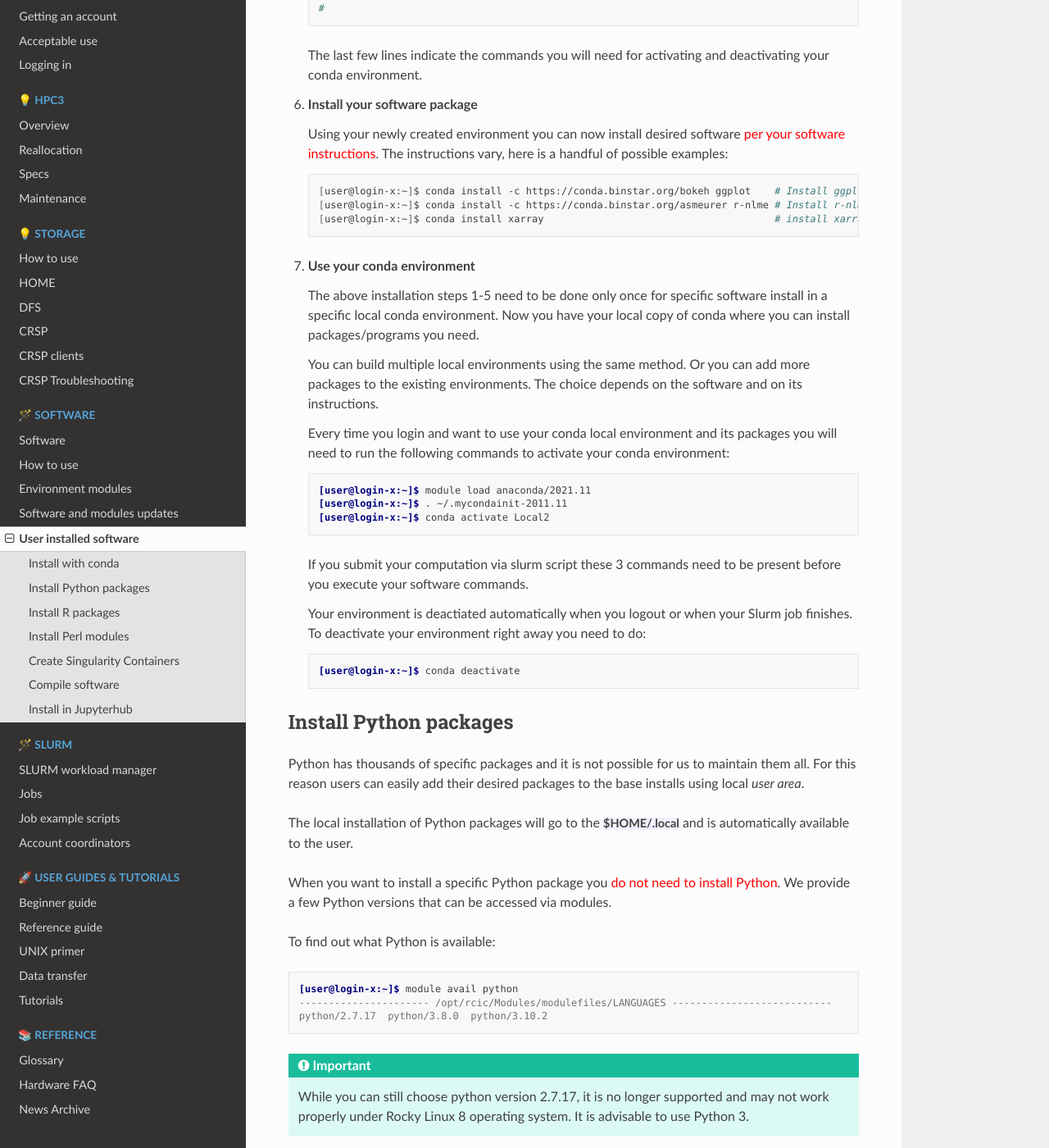
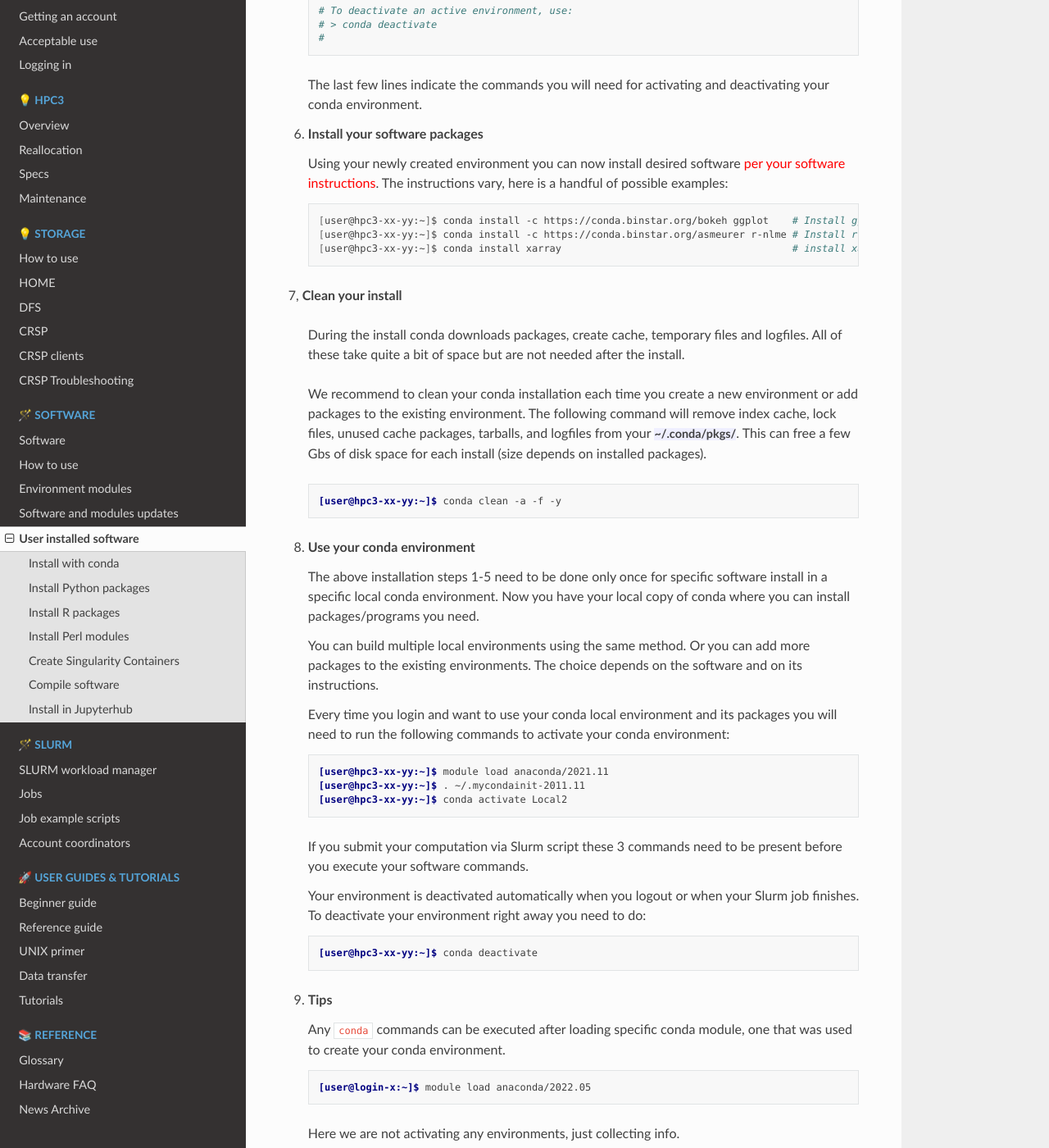
Before and after one commit to RCIC-UCI-Public/website-rcic, a Sphinx documentation site: the page built from docs/source/software/user-installed.rst, in a window 1280 px wide and 1400 px high, scrolled down 3731 px. Shown: the whole window at 82% size. Built offline with Sphinx 7.4.7 and the Read the Docs theme 2.0.0, drawn with Linux system fonts in a browser that asks for light colours; some of the changed text lies outside the part shown.

Commit message:
add conda clean and tips for dealing with conda envs. update prompts to indicate interactive node

```diff
--- a/docs/source/software/user-installed.rst
+++ b/docs/source/software/user-installed.rst
@@ -75,20 +75,22 @@ example panteater).
 
       [user@login-x:~]$ srun -c 2 -p free --pty /bin/bash -i
 
+   Next steps are executed on interactive node.
+
 2. **Load desired anaconda/miniconda module**
 
    For building in your user area, first you need to load anaconda module:
 
    .. code-block:: console
 
-      [user@login-x:~]$ module load anaconda/2021.11
+      [user@hpc3-xx-yy:~]$ module load anaconda/2021.11
 
    Check that ``conda`` command is available after module loading, the output of the
    command below should be similar to:
 
    .. code-block:: console
 
-      [user@login-x:~]$ which conda
+      [user@hpc3-xx-yy:~]$ which conda
       /opt/apps/anaconda/2021.11/bin/conda
 
    .. attention:: Conda always provides python and a few other applications.
@@ -102,7 +104,7 @@ example panteater).
 
    .. code-block:: console
 
-      [user@login-x:~]$ conda info
+      [user@hpc3-xx-yy:~]$ conda info
            active environment : None
              user config file : /data/homezvol0/panteater/.condarc
        populated config files :
@@ -154,7 +156,7 @@ example panteater).
 
    .. code-block:: console
 
-      [user@login-x:~]$ conda init bash
+      [user@hpc3-xx-yy:~]$ conda init bash
 
    This adds a few lines to your :tt:`~/.bashrc` file which may not always be desirable
    for your work with other programs.  Edit the :tt:`~/.bashrc` file and move all the lines
@@ -181,7 +183,7 @@ example panteater).
 
    .. code-block:: console
 
-      [user@login-x:~]$ conda create -n Local2
+      [user@hpc3-xx-yy:~]$ conda create -n Local2
 
    This will take some time to complete as anaconda is installing a lot
    of packages in your directory :tt:`~/.conda` and depending on what you are
@@ -205,7 +207,7 @@ example panteater).
    The last few lines indicate the commands you will need for activating and
    deactivating your conda environment.
 
-6. **Install your software package**
+6. **Install your software packages**
 
    Using your newly created environment you can now install desired software
    :red:`per your software instructions`. The instructions vary, here is a handful of
@@ -213,11 +215,26 @@ example panteater).
 
    .. code-block:: bash
 
-      [user@login-x:~]$ conda install -c https://conda.binstar.org/bokeh ggplot    # Install ggplot
-      [user@login-x:~]$ conda install -c https://conda.binstar.org/asmeurer r-nlme # Install r-nlme
-      [user@login-x:~]$ conda install xarray                                       # install xarray
+      [user@hpc3-xx-yy:~]$ conda install -c https://conda.binstar.org/bokeh ggplot    # Install ggplot
+      [user@hpc3-xx-yy:~]$ conda install -c https://conda.binstar.org/asmeurer r-nlme # Install r-nlme
+      [user@hpc3-xx-yy:~]$ conda install xarray                                       # install xarray
 
-7. **Use your conda environment**
+7, **Clean your install**
+
+   During the install conda downloads packages, create cache, temporary files and logfiles.
+   All of these take quite a bit of space but are not needed after the install.
+
+   We recommend to clean your conda installation each time you create a new
+   environment or add packages to the existing environment.
+   The following command will remove index cache, lock files, unused cache packages, tarballs, and logfiles
+   from your :tt:`~/.conda/pkgs/`. This can free a few Gbs of disk space for each
+   install (size depends on installed packages).
+
+   .. code-block:: console
+
+      [user@hpc3-xx-yy:~]$ conda clean -a -f -y
+
+8. **Use your conda environment**
 
    The above installation steps 1-5 need to be done only once for
    specific software install in a specific local conda environment. Now you have your
@@ -232,21 +249,54 @@ example panteater).
 
    .. code-block:: console
 
-      [user@login-x:~]$ module load anaconda/2021.11
-      [user@login-x:~]$ . ~/.mycondainit-2011.11
-      [user@login-x:~]$ conda activate Local2
+      [user@hpc3-xx-yy:~]$ module load anaconda/2021.11
+      [user@hpc3-xx-yy:~]$ . ~/.mycondainit-2011.11
+      [user@hpc3-xx-yy:~]$ conda activate Local2
 
 
-   If you submit your computation via slurm script these 3 commands need to be
+   If you submit your computation via Slurm script these 3 commands need to be
    present before you execute your software commands.
 
-   Your environment is deactiated automatically when you logout or when your
+   Your environment is deactivated automatically when you logout or when your
    Slurm job finishes.
    To deactivate your environment right away you need to do:
 
    .. code-block:: console
 
-      [user@login-x:~]$ conda deactivate
+      [user@hpc3-xx-yy:~]$ conda deactivate
+
+9. **Tips**
+
+   Any ``conda`` commands can be executed after loading specific conda
+   module, one that was used to create your conda environment.
+
+   .. code-block:: console
+
+      [user@login-x:~]$ module load anaconda/2022.05
+
+   Here we are not activating any environments, just collecting info.
+
+   What conda environments do I have defined?
+     .. code-block:: console
+
+        [user@login-x:~]$ conda env list
+        # conda environments:
+        #
+        mageck             /data/homezvol0/npw/.conda/envs/mageck
+        ngl                /data/homezvol0/npw/.conda/envs/ngl
+        base            *  /opt/apps/anaconda/2022.05
+
+     Note, the :tt:`*` in the output means active loaded conda version (per
+     loaded module). Available environments are listed but no  activated.
+
+   How did I build my conda environments?
+     .. code-block:: console
+
+        [user@login-x:~]$ grep create ~/.conda/envs/*/conda-meta/history
+        /data/homezvol0/panteater/.conda/envs/mageck/conda-meta/history:# cmd: /opt/apps/anaconda/2022.05/bin/conda create -n mageck-vispr
+        /data/homezvol0/panteater/.conda/envs/ngl/conda-meta/history:# cmd: /opt/apps/anaconda/2020.07/bin/conda create -n ngless
+
+     Note, two listed environments  were created with different versions of conda.
 
 .. _install python:
 
@@ -292,23 +342,25 @@ Steps below explain the basic commands specific to the cluster.
 
       [user@login-x:~]$ srun -c 2 -p free --pty /bin/bash -i
 
+   Next steps are executed on interactive node.
+
 2. **Load desired python module**
 
    For building in your user area, first you need to load Python module:
 
    .. code-block:: console
 
-      [user@login-x:~]$ module load python/3.8.0
+      [user@hpc3-xx-yy:~]$ module load python/3.8.0
 
    Check that ``python`` and ``pip`` commands are available to you, the output of the commands should
    be similar to:
 
    .. code-block:: console
 
-      [user@login-x:~]$ which python
+      [user@hpc3-xx-yy:~]$ which python
       /opt/apps/python/3.8.0/bin/python
 
-      [user@login-x:~]$ which pip
+      [user@hpc3-xx-yy:~]$ which pip
       /opt/apps/python/3.8.0/bin/pip
 
 
@@ -319,7 +371,7 @@ Steps below explain the basic commands specific to the cluster.
 
    .. code-block:: console
 
-      [user@login-x:~]$ pip install --user pluggy
+      [user@hpc3-xx-yy:~]$ pip install --user pluggy
       Collecting pluggy
         Using cached pluggy-1.0.0-py2.py3-none-any.whl (13 kB)
       Installing collected packages: pluggy
@@ -329,7 +381,7 @@ Steps below explain the basic commands specific to the cluster.
 
    .. code-block:: console
 
-      [user@login-x:~]$ python
+      [user@hpc3-xx-yy:~]$ python
       Python 3.8.0 (default, Jun  8 2022, 08:17:26)
       [GCC 8.5.0 20210514 (Red Hat 8.5.0-10)] on linux
       Type "help", "copyright", "credits" or "license" for more information.
@@ -344,7 +396,7 @@ Steps below explain the basic commands specific to the cluster.
 
    .. code-block:: console
 
-      [user@login-x:~]$ module load python/3.8.0
+      [user@hpc3-xx-yy:~]$ module load python/3.8.0
 
    and proceed with the rest of the commands per your software instructions.
 
@@ -386,20 +438,22 @@ packages will go to the :tt:`$HOME/R` and is automatically available to the user
 
       [user@login-x:~]$ srun -c 2 -p free --pty /bin/bash -i
 
+   Next steps are executed on interactive node.
+
 2. **Load desired module**
 
    For building in your user area, first you need to load R module:
 
    .. code-block:: console
 
-      [user@login-x:~]$ module load R/4.1.2
+      [user@hpc3-xx-yy:~]$ module load R/4.1.2
 
    Check that ``R`` command  is available to you, the output of
    the below command should be similar to:
 
    .. code-block:: console
 
-      [user@login-x:~]$ which R
+      [user@hpc3-xx-yy:~]$ which R
       /opt/apps/R/4.1.2/bin/R
 
 
@@ -407,7 +461,7 @@ packages will go to the :tt:`$HOME/R` and is automatically available to the user
 
    .. code-block:: console
 
-      [user@login-x:~]$ R
+      [user@hpc3-xx-yy:~]$ R
 
    Check if your package is already installed, for example for :tt:`farver`:
 
@@ -492,7 +546,7 @@ packages will go to the :tt:`$HOME/R` and is automatically available to the user
 
    .. code-block:: console
 
-      [user@login-x:~]$ module load R/4.1.2
+      [user@hpc3-xx-yy:~]$ module load R/4.1.2
 
    and proceed with the rest of the commands per your software instructions.
 
@@ -550,23 +604,25 @@ Steps below explain the basic commands specific to the cluster.
 
       [user@login-x:~]$ srun -c 2 -p free --pty /bin/bash -i
 
+   Next steps are executed on interactive node.
+
 3. **Load desired perl module**
 
    For building in your user area, first you need to load Perl module, for example:
 
    .. code-block:: console
 
-      [user@login-x:~]$ module load perl/5.30.0
+      [user@hpc3-xx-yy:~]$ module load perl/5.30.0
 
   Check that ``perl`` and ``cpanm`` are available,
   the output of the commands below will be similar to:
 
    .. code-block:: console
 
-      [user@login-x:~]$ which perl
+      [user@hpc3-xx-yy:~]$ which perl
       /opt/apps/perl/5.30.0/bin/perl
 
-      [user@login-x:~]$ which cpanm
+      [user@hpc3-xx-yy:~]$ which cpanm
       /opt/apps/perl/5.30.0/bin/cpanm
 
 4. **Install your software package**
@@ -575,7 +631,7 @@ Steps below explain the basic commands specific to the cluster.
 
    .. code-block:: console
 
-      [user@login-x:~]$ cpanm X::Tiny
+      [user@hpc3-xx-yy:~]$ cpanm X::Tiny
       --> Working on X::Tiny
       Fetching http://www.cpan.org/authors/id/F/FE/FELIPE/X-Tiny-0.21.tar.gz ... OK
       Configuring X-Tiny-0.21 ... OK
@@ -593,7 +649,7 @@ Steps below explain the basic commands specific to the cluster.
 
    .. code-block:: console
 
-      [user@login-x:~]$ perl -e "use X::Tiny"
+      [user@hpc3-xx-yy:~]$ perl -e "use X::Tiny"
 
    The command should produce no errors and no output, this means ``perl`` found
    the installed package.
@@ -605,7 +661,7 @@ Steps below explain the basic commands specific to the cluster.
 
    .. code-block:: console
 
-      [user@login-x:~]$ module load perl/5.30.0
+      [user@hpc3-xx-yy:~]$ module load perl/5.30.0
 
    and proceed with using your packages per your software instructions.
 
@@ -653,7 +709,9 @@ latest available singularity version.
    .. code-block:: console
 
       [user@login-x:~]$ srun -c 2 -p free --pty /bin/bash -i
-      [user@login-x:~]$ cd /pub/ucinetid
+      [user@hpc3-xx-yy:~]$ cd /pub/ucinetid
+
+   Next steps are executed on interactive node.
 
 2. **Load desired singularity module**
 
@@ -661,7 +719,7 @@ latest available singularity version.
 
    .. code-block:: console
 
-      [user@login-x:~]$ module load singularity/3.9.4
+      [user@hpc3-xx-yy:~]$ module load singularity/3.9.4
 
 3. **Run a container create command**
 
@@ -676,7 +734,7 @@ latest available singularity version.
 
        .. code-block:: console
 
-          [user@login-x:~]$ singularity pull vg.sif docker://quay.io/vgteam/vg:v1.43.0
+          [user@hpc3-xx-yy:~]$ singularity pull vg.sif docker://quay.io/vgteam/vg:v1.43.0
           INFO:    Converting OCI blobs to SIF format
           INFO:    Starting build...
           Getting image source signatures
@@ -699,7 +757,7 @@ latest available singularity version.
 
        .. code-block:: console
 
-          [user@login-x:~]$ ls
+          [user@hpc3-xx-yy:~]$ ls
           vg.sif
 
    3b. **Build from a recipe**
@@ -711,7 +769,7 @@ latest available singularity version.
 
        .. code-block:: console
 
-          [user@login-x:~]$ singularity build hla.simg hla.recipe
+          [user@hpc3-xx-yy:~]$ singularity build hla.simg hla.recipe
 
        Here, :tt:`hla.simg` is a desired Singularity container to build in the Singularity
        Image File (SIF) format, and :tt:`hla.recipe` is the container
@@ -725,7 +783,7 @@ latest available singularity version.
 
    .. code-block:: console
 
-      [user@login-x:~]$ singularity run vg.sif
+      [user@hpc3-xx-yy:~]$ singularity run vg.sif
       Singularity> vg version
 
       vg version v1.43.0 "Barisano"
@@ -746,8 +804,8 @@ latest available singularity version.
 
    .. code-block:: console
 
-      [user@login-x:~]$ module load singularity/3.9.4
-      [user@login-x:~]$ singularity run /pub/anteater/vg.sif arg1 arg2 arg3
+      [user@hpc3-xx-yy:~]$ module load singularity/3.9.4
+      [user@hpc3-xx-yy:~]$ singularity run /pub/anteater/vg.sif arg1 arg2 arg3
 
    Additional commands to interact with the container are ``shell`` and ``exec``.
    Please see the `SingularityCE User Guide <https://docs.sylabs.io/guides/3.9/user-guide/introduction.html>`_
@@ -773,16 +831,21 @@ Steps below explain the basic setup specific to the cluster.
    that can use  a lot of  CPU time and memory. If you do this on login node
    you will have problems and your install will likely fail.
 
-   In addition, downloaded sources and temporary compilation files  can be large,
+   .. code-block:: console
+
+      [user@login-x:~]$ srun -c 2 -p free --pty /bin/bash -i
+
+   Next steps are executed on interactive node.
+
+2. **Find and load desired modules**
+
+   Downloaded sources and temporary compilation files for software installs can be large,
    we recommend to use your private  area in :tt:`/pub/ucinetid` or  your group lab
    allocation on another DFS file system for compiling and installing.
 
    .. code-block:: console
 
-      [user@login-x:~]$ srun -c 2 -p free --pty /bin/bash -i
-      [user@login-x:~]$ cd /pub/ucinetid
-
-2. **Find and load desired modules**
+      [user@hpc3-xx-yy:~]$ cd /pub/ucinetid
 
    Read your software instructions and figure out what modules provide what you will need
    for compilation.
@@ -793,11 +856,11 @@ Steps below explain the basic setup specific to the cluster.
 
    .. code-block:: console
 
-      [user@login-x:~]$ module avail gcc
-      [user@login-x:~]$ module avail intel
-      [user@login-x:~]$ module avail openmpi
-      [user@login-x:~]$ module avail cmake
-      [user@login-x:~]$ module avail foundation
+      [user@hpc3-xx-yy:~]$ module avail gcc
+      [user@hpc3-xx-yy:~]$ module avail intel
+      [user@hpc3-xx-yy:~]$ module avail openmpi
+      [user@hpc3-xx-yy:~]$ module avail cmake
+      [user@hpc3-xx-yy:~]$ module avail foundation
 
    Note, **foundation** includes ``cmake`` plus a few other tools. See ``module display foundation/v8``
    output for details.
@@ -814,8 +877,8 @@ Steps below explain the basic setup specific to the cluster.
 
    .. code-block:: console
 
-      [user@login-x:~]$ module load cmake/3.22.1
-      [user@login-x:~]$ module load hdf5/1.13.1/gcc.11.2.0-openmpi.4.1.2
+      [user@hpc3-xx-yy:~]$ module load cmake/3.22.1
+      [user@hpc3-xx-yy:~]$ module load hdf5/1.13.1/gcc.11.2.0-openmpi.4.1.2
 
    Note, that HDF5 module :tt:`hdf5/1.13.1/gcc.11.2.0-openmpi.4.1.2` name
    implies that it is compiled with GCC and OpenMPI  and their versions are listed in
```
